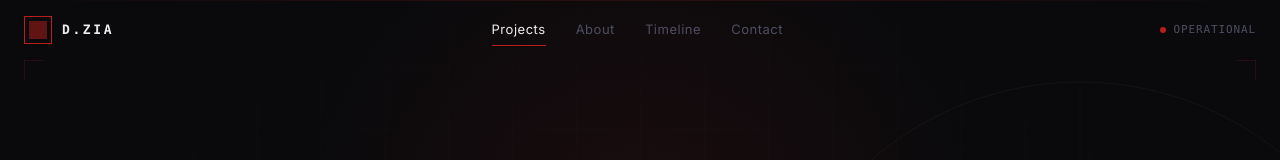
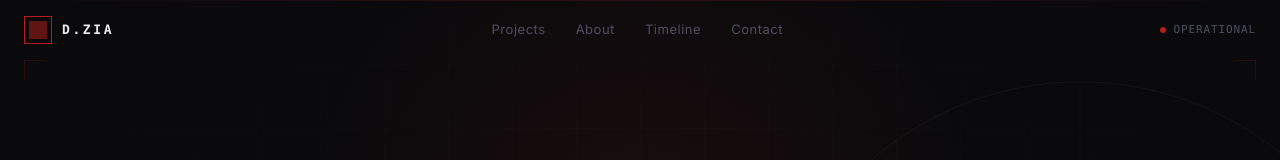
Before and after one commit to ziaboy123/portfolio, a Next.js app: page / in a window 1280 px wide. Shown: the top 160 px of the page. Built offline with nearby package versions, Linux system fonts and the light colour scheme.

Commit message:
Clear active nav item when hero section is in view

```diff
--- a/components/Navigation.jsx
+++ b/components/Navigation.jsx
@@ -21,11 +21,11 @@ export default function Navigation() {
   }, []);
 
   useEffect(() => {
-    const sections = ['projects', 'about', 'timeline', 'contact'];
+    const sections = ['hero', 'projects', 'about', 'timeline', 'contact'];
     const observer = new IntersectionObserver(
       (entries) => {
         entries.forEach((e) => {
-          if (e.isIntersecting) setActive(e.target.id);
+          if (e.isIntersecting) setActive(e.target.id === 'hero' ? '' : e.target.id);
         });
       },
       { rootMargin: '-40% 0px -55% 0px' }
```
